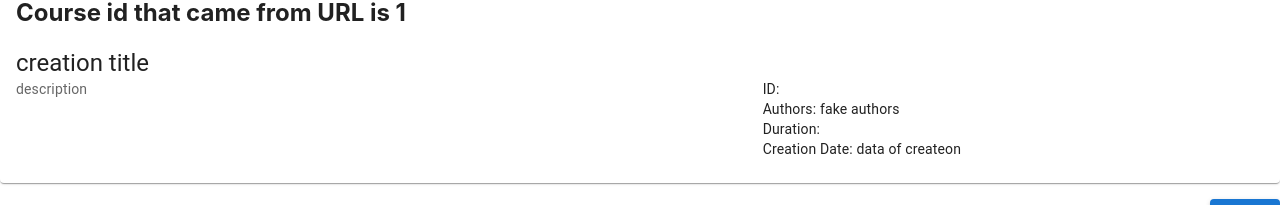
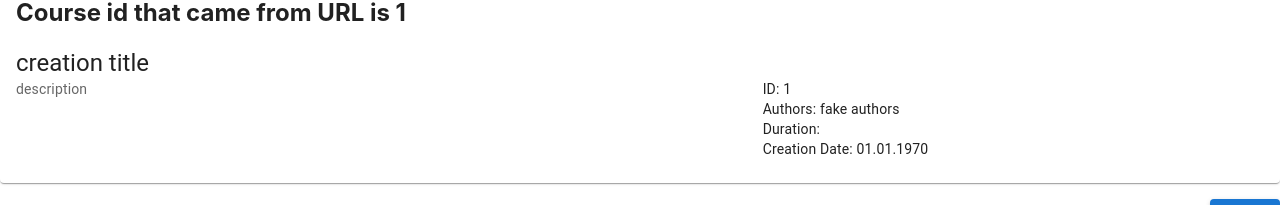
Before and after one commit to olehivoniuk/courses-app, a React (Create React App) app: page /courses/1 in a window 1280 px wide. Shown: the part 134-339 px from the top of the page. Built offline with nearby package versions, Linux system fonts and the light colour scheme.

Commit message:
clean up

```diff
--- a/src/App.tsx
+++ b/src/App.tsx
@@ -2,8 +2,6 @@ import React from 'react'
 import Header from './components/Header/Header'
 import './App.scss'
 import Courses from './components/Courses/Courses'
-import { mockedCoursesList, mockedAuthorsList } from './constants'
-// import EmptyCourseList from './components/EmptyCourseList/EmptyCourseList'
 import CourseInfo from './components/CourseInfo/CourseInfo'
 import { Grid } from '@mui/material'
 import Registration from './components/Registration/Registration'
@@ -15,20 +13,8 @@ function App() {
   return (
     <Grid display='flex' flexDirection='column' gap={5}>
       <Header />
-      {/*
-      <EmptyCourseList />
-      */}
-
       <Routes>
-        <Route
-          path='/courses'
-          element={
-            <Courses
-              mockedCoursesList={mockedCoursesList}
-              mockedAuthorsList={mockedAuthorsList}
-            />
-          }
-        />
+        <Route path='/courses' element={<Courses />} />
         <Route path='/login' element={<Login />} />
         <Route path='/registration' element={<Registration />} />
         <Route path='/courses/:courseId' element={<CourseInfo />} />
--- a/src/components/CourseInfo/CourseInfo.tsx
+++ b/src/components/CourseInfo/CourseInfo.tsx
@@ -2,6 +2,7 @@ import React from 'react'
 import { Card, CardContent, Typography, Grid } from '@mui/material'
 import CustomButton from 'src/common/Button/Button'
 import { useParams, useNavigate } from 'react-router-dom'
+import { formatDate } from 'src/helpers/formatCreationDate'
 
 interface CourseInfoProps {
   course?: {
@@ -15,7 +16,7 @@ interface CourseInfoProps {
   onBack?: () => void
 }
 
-const CourseInfo: React.FC<CourseInfoProps> = ({ course, onBack }) => {
+const CourseInfo: React.FC<CourseInfoProps> = ({ onBack }) => {
   const params = useParams()
   const navigate = useNavigate()
 
@@ -41,11 +42,11 @@ const CourseInfo: React.FC<CourseInfoProps> = ({ course, onBack }) => {
                 </Typography>
               </Grid>
               <Grid item xs={5}>
-                <Typography variant='body2'>ID:</Typography>
+                <Typography variant='body2'>ID: {params.courseId}</Typography>
                 <Typography variant='body2'>Authors: fake authors</Typography>
                 <Typography variant='body2'>Duration:</Typography>
                 <Typography variant='body2'>
-                  Creation Date: data of createon
+                  Creation Date: {formatDate(Number(params.courseId))}
                 </Typography>
               </Grid>
             </Grid>
--- a/src/components/Courses/Courses.tsx
+++ b/src/components/Courses/Courses.tsx
@@ -3,13 +3,13 @@ import { Grid } from '@mui/material'
 import CourseCard from './components/CourseCard/CourseCard'
 import SearchBar from './components/SearchBar/SearchBar'
 
-const Courses = ({ mockedCoursesList, mockedAuthorsList }) => {
+const Courses = () => {
   const [courses, setCourses] = useState([])
 
   useEffect(() => {
     const storedCourses = JSON.parse(localStorage.getItem('courses')) || []
     setCourses([...storedCourses])
-  }, [mockedCoursesList])
+  }, [])
 
   const handleDeleteCourse = (courseId) => {
     const updatedCourses = courses.filter((course) => course.id !== courseId)
--- a/src/components/Courses/components/SearchBar/SearchBar.tsx
+++ b/src/components/Courses/components/SearchBar/SearchBar.tsx
@@ -9,6 +9,7 @@ import EditIcon from '@mui/icons-material/Edit'
 import CourseInfo from 'src/components/CourseInfo/CourseInfo'
 import { Link } from 'react-router-dom'
 import { useNavigate } from 'react-router-dom'
+import EmptyCourseList from 'src/components/EmptyCourseList/EmptyCourseList'
 
 const SearchBar = () => {
   const [inputValue, setInputValue] = useState('')
@@ -154,7 +155,7 @@ const SearchBar = () => {
             </Card>
           ))
         ) : searchAttempted ? (
-          <Typography>No courses found.</Typography>
+          <EmptyCourseList />
         ) : null}
         {selectedCourse && (
           <CourseInfo course={selectedCourse} onBack={handleBack} />
```
